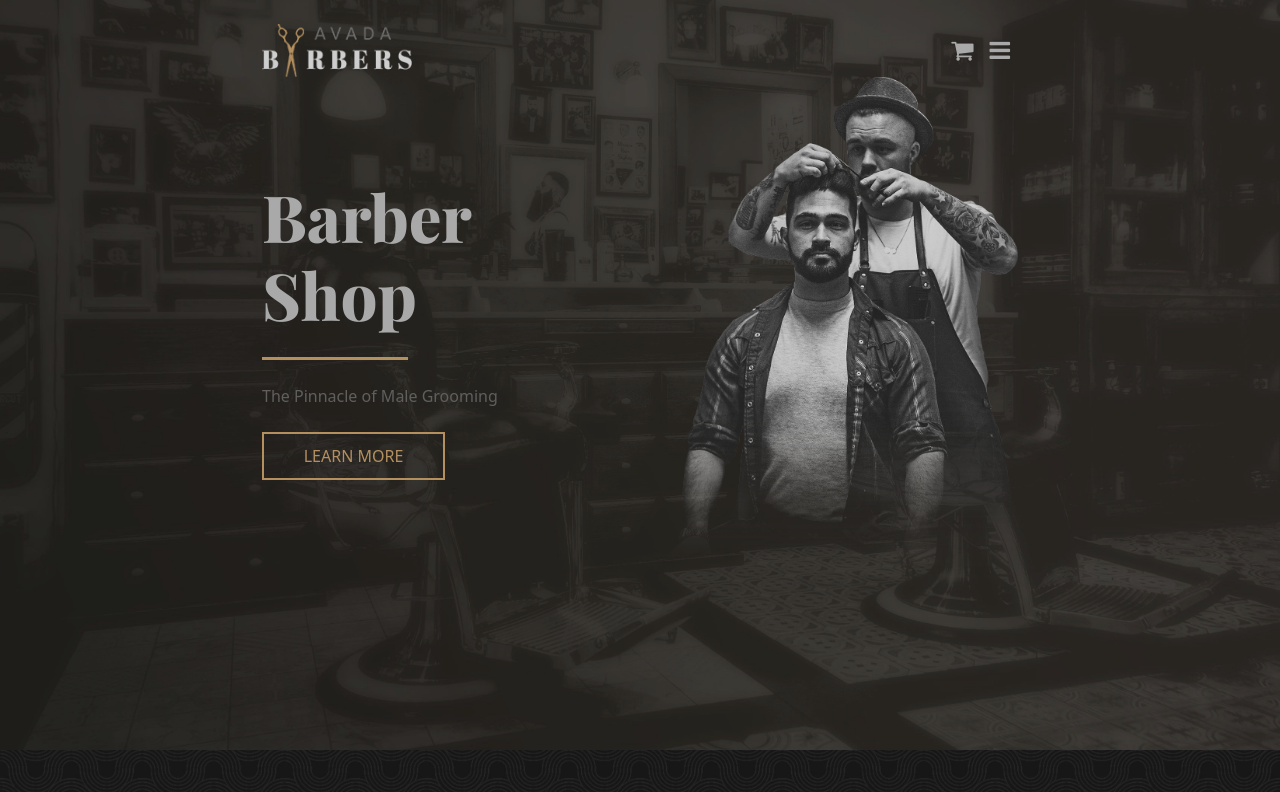
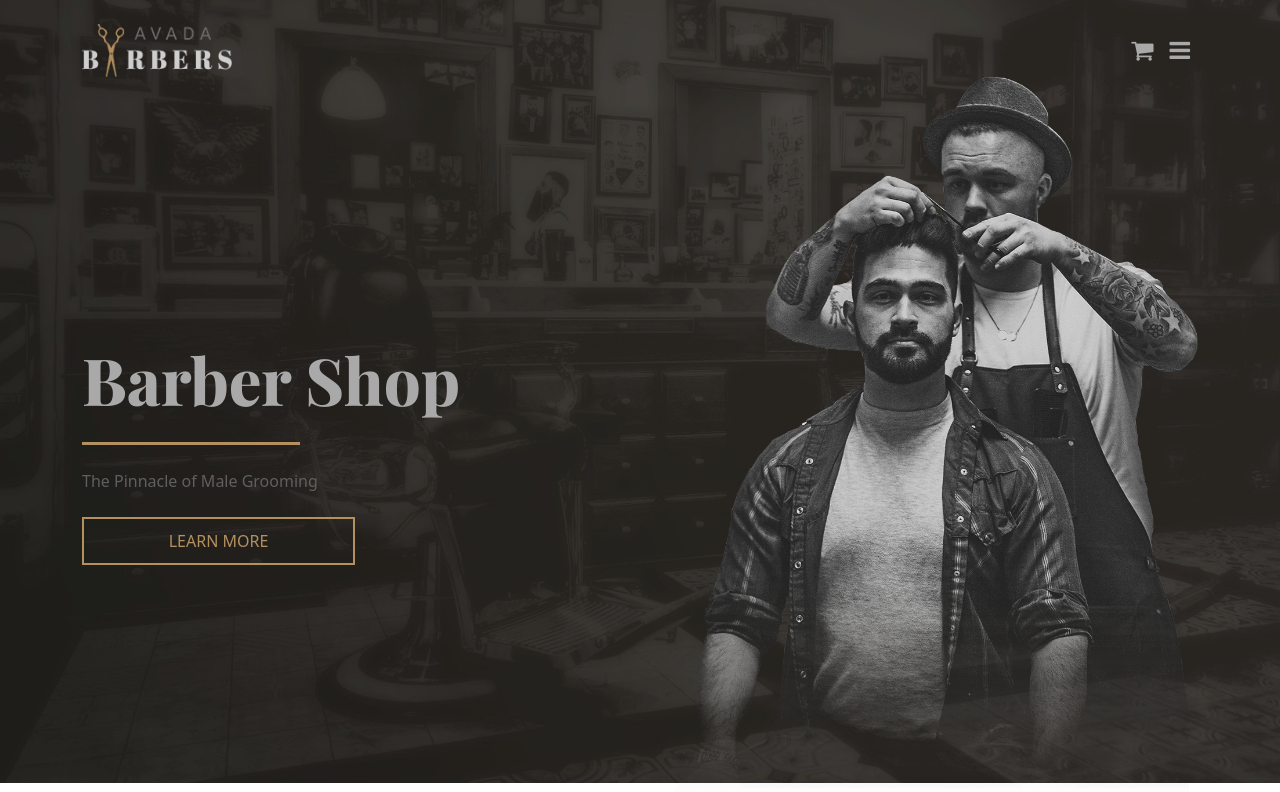
Before and after one commit to Riccardo-Grasso/proj-html-vuejs, a Vue app: page / in a window 1280 px wide. Shown: the top 792 px of the page. Built offline with nearby package versions, Linux system fonts and the light colour scheme.

Commit message:
-reset container padding; -butter row height;

```diff
--- a/src/components/Header.vue
+++ b/src/components/Header.vue
@@ -5,7 +5,6 @@
       <Navbar></Navbar>
       <!-- SEZIONE BARBER-SHOP -->
       <section class="hero-section row row-cols-2">
-        <!-- #TODO Inserire icone lato destro -->
         <div class="col left-text d-flex">
           <h1 class="main-title section-title mb-4">Barber Shop</h1>
           <div class="line mb-4"></div>
--- a/src/styles/app.scss
+++ b/src/styles/app.scss
@@ -3,9 +3,9 @@
 @import "~font-awesome/css/font-awesome.css";
 
 #app {
-    .container {
+/*     .container {
         padding: 0 15%;
-    }
+    } */
     .section-title {
         color: $proj-title-grey;
         font-family: 'Playfair Display', serif;
--- a/src/styles/header.scss
+++ b/src/styles/header.scss
@@ -3,9 +3,8 @@
 header {
     background-size: 100%;
     background-image: url("./assets/header-bg.jpg");
-    height: 750px;
-    width: 100%;
-    object-fit: cover;
+    background-repeat: no-repeat;
+    object-fit: fill;
     object-position: center;
     filter: invert(0.08);
 
--- a/src/styles/main.scss
+++ b/src/styles/main.scss
@@ -45,7 +45,6 @@
     .shaving-butter {
         .row {
             border-top: 3px solid $proj-golden;
-            height: 355px;
             overflow: hidden;
             .col-left {
                 background-image: url("./assets/butter-bg.jpg");
```
Also changed, not shown: 1 other file (tests, documents, lock files or other folders).
